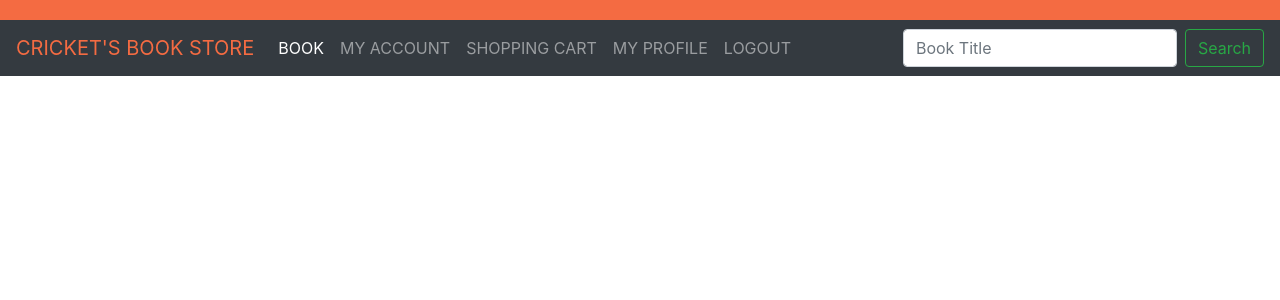
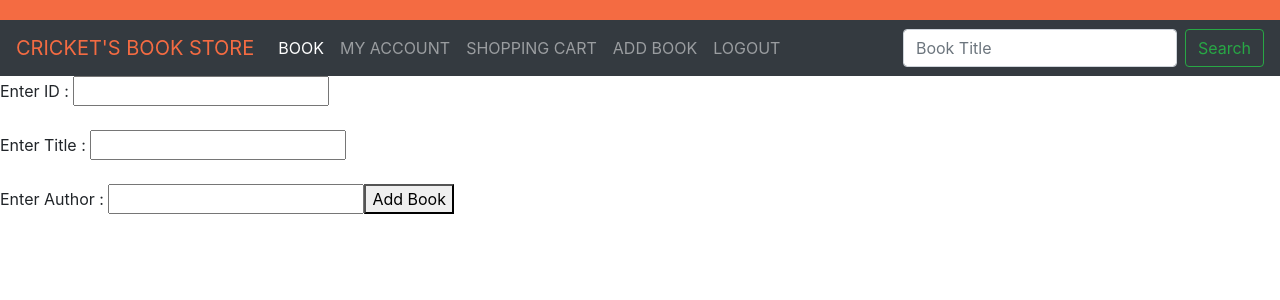
Before and after one commit to rcantu1234/book-store, an Angular app in the folder book-store/: page /add-book in a window 1280 px wide. Before the commit this address led to /. Shown: the top 300 px of the page. Built offline with nearby package versions, Linux system fonts and the light colour scheme.

Commit message:
Added mock data to assets and added form to add books

```diff
--- a/book-store/package.json
+++ b/book-store/package.json
@@ -16,6 +16,7 @@
     "@angular/compiler": "~8.2.14",
     "@angular/core": "~8.2.14",
     "@angular/forms": "~8.2.14",
+    "@angular/http": "^7.2.15",
     "@angular/material": "^8.2.3",
     "@angular/platform-browser": "~8.2.14",
     "@angular/platform-browser-dynamic": "~8.2.14",
--- /dev/null
+++ b/book-store/src/app/add-book/add-book.component.html
@@ -0,0 +1,8 @@
+<div>
+  <form>
+    Enter ID : <input type="text" [(ngModel)]="temp.id" name="id" /><br><br>
+    Enter Title : <input type="text" [(ngModel)]="temp.title" name="title" /><br><br>
+    Enter Author : <input type="text" [(ngModel)]="temp.author" name="author" />
+    <button (click)="addBook()">Add Book</button>
+  </form>
+</div>
--- /dev/null
+++ b/book-store/src/app/add-book/add-book.component.ts
@@ -0,0 +1,36 @@
+import { Component, OnInit } from '@angular/core';
+import { Book } from '../models/book';
+import { BookService } from './../book.service';
+import { catchError } from 'rxjs/operators';
+
+@Component({
+  selector: 'app-add-book',
+  templateUrl: './add-book.component.html',
+  styleUrls: ['./add-book.component.css']
+})
+export class AddBookComponent implements OnInit {
+  temp: Book = new Book();
+  error: string;
+
+  constructor(private service: BookService) { }
+
+  ngOnInit() {
+  }
+
+  addBook() {
+    this.service.addBook(this.temp)
+    // .pipe(
+    //   catchError((err, caught) => {
+    //     console.log(err);
+    //     this.error = err.messages;
+    //     return [];
+    //   })
+    // )
+    .subscribe((response) => {
+      console.log(response);
+      this.temp = new Book();
+    }, (error) => {
+      console.log(error);
+    })
+  }
+}
--- a/book-store/src/app/app-routing.module.ts
+++ b/book-store/src/app/app-routing.module.ts
@@ -2,6 +2,7 @@ import { NgModule } from '@angular/core';
 import { Routes, RouterModule } from '@angular/router';
 import { HomeComponent } from './components/home/home.component';
 import { BookComponent } from './book/book.component';
+import { AddBookComponent } from './add-book/add-book.component';
 
 const routes: Routes = [
   {
@@ -9,6 +10,9 @@ const routes: Routes = [
   },
   {
     path: 'book', component: BookComponent
+  },
+  {
+    path: 'add-book', component: AddBookComponent
   }
 ];
 
--- a/book-store/src/app/app.module.ts
+++ b/book-store/src/app/app.module.ts
@@ -11,13 +11,15 @@ import { HttpClientModule } from '@angular/common/http';
 
 import { BookComponent } from './book/book.component';
 import { BookService } from './book.service';
+import { AddBookComponent } from './add-book/add-book.component';
 
 @NgModule({
   declarations: [
     AppComponent,
     HomeComponent,
     NavBarComponent,
-    BookComponent
+    BookComponent,
+    AddBookComponent
   ],
   imports: [
     BrowserModule,
--- a/book-store/src/app/book.service.ts
+++ b/book-store/src/app/book.service.ts
@@ -1,5 +1,9 @@
 import { Injectable } from '@angular/core';
 import { HttpClient } from '@angular/common/http';
+import { Book } from './models/book';
+import { Observable } from 'rxjs';
+import { HttpHeaders } from '@angular/common/http';
+import { Headers, RequestOptions } from '@angular/http';
 
 @Injectable({
   providedIn: 'root'
@@ -8,7 +12,16 @@ export class BookService {
 
   constructor(private http: HttpClient) { }
 
-  getAllBooks() {
-    return this.http.get("http://localhost:8080/findAllBooks");
+  getAllBooks(): Observable<any> {
+    // return this.http.get("http://localhost:8080/bookservice/findAllBooks");
+    return this.http.get("assets/books.json");
+  }
+
+  addBook(book: Book): Observable<any> {
+    // return this.http.post("http://localhost:8080/bookservice/addBook", book);
+    // // const api = 'api/artist';
+    return this.http.post("http://localhost:8080/bookservice/addBook", book);
+    // return this.http.post("assets/books.json", book);
+
   }
 }
--- a/book-store/src/app/book/book.component.html
+++ b/book-store/src/app/book/book.component.html
@@ -12,7 +12,7 @@
       <tr *ngFor="let book of books">
         <td>{{ book.id }}</td>
         <td>{{ book.title }}</td>
-        <td>{{ book.price }}</td>
+        <td>{{ book.author }}</td>
       </tr>
     </tbody>
     <tfoot></tfoot>
--- a/book-store/src/app/book/book.component.ts
+++ b/book-store/src/app/book/book.component.ts
@@ -13,6 +13,6 @@ export class BookComponent implements OnInit {
   constructor(private service: BookService) { }
 
   ngOnInit() {
-    this.books = this.service.getAllBooks().subscribe(data => this.books = data);
+    this.service.getAllBooks().subscribe(data => this.books = data);
   }
 }
--- a/book-store/src/app/components/nav-bar/nav-bar.component.html
+++ b/book-store/src/app/components/nav-bar/nav-bar.component.html
@@ -19,7 +19,7 @@
             <a class="nav-link" routerLink="/shoppingCart">SHOPPING CART</a>
           </li>
           <li class="nav-item">
-            <a class="nav-link" routerLink="/myProfile">MY PROFILE</a>
+            <a class="nav-link" routerLink="/add-book">ADD BOOK</a>
           </li>
           <li class="nav-item">
             <a class="nav-link" (click)="logout()">LOGOUT</a>
--- a/book-store/src/assets/books.json
+++ b/book-store/src/assets/books.json
@@ -1,5 +1,5 @@
 [
     {"id": 1, "title": "Cat in the Hat", "author": "Dr. Seuss"},
     {"id": 2, "title": "Some Book 1", "author": "John Doe"},
-    {"id": 3, "title": "Some Book 2", "author": "Jane Doe"},
-  ]
+    {"id": 3, "title": "Some Book 2", "author": "Jane Doe"}
+]
```
Also changed, not shown: book-store/src/app/models/book.ts (+12 -4 lines), book-store/src/app/add-book/add-book.component.css (added), 2 other files (tests, documents, lock files or other folders).
